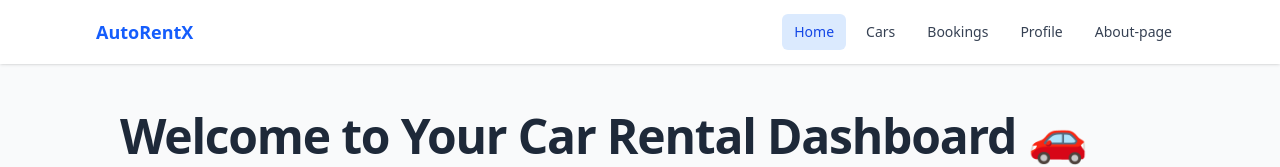
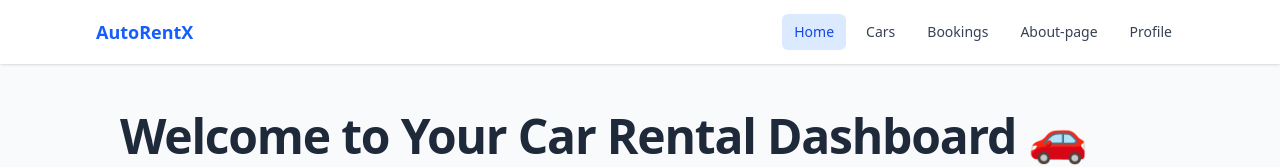
Before and after one commit to deepanshukasanaameotech-ai/CarRental, a React (Vite) app: page /#/user/dashboard in a window 1280 px wide. Shown: the top 167 px of the page. Built offline with nearby package versions, Linux system fonts and the light colour scheme; no server answers.

Commit message:
5th commit

```diff
--- a/src/pages/Dashboard.jsx
+++ b/src/pages/Dashboard.jsx
@@ -33,7 +33,7 @@ export default function Dashboard() {
             </Link>
             {/* Desktop Tabs */}
             <nav className="hidden md:flex items-center space-x-2">
-              {["home", "cars", "bookings", "profile","about-page"].map((tab) => (
+              {["home", "cars", "bookings", "about-page", "profile"].map((tab) => (
                 <button
                   key={tab}
                   onClick={() => setActiveTab(tab)}
```
